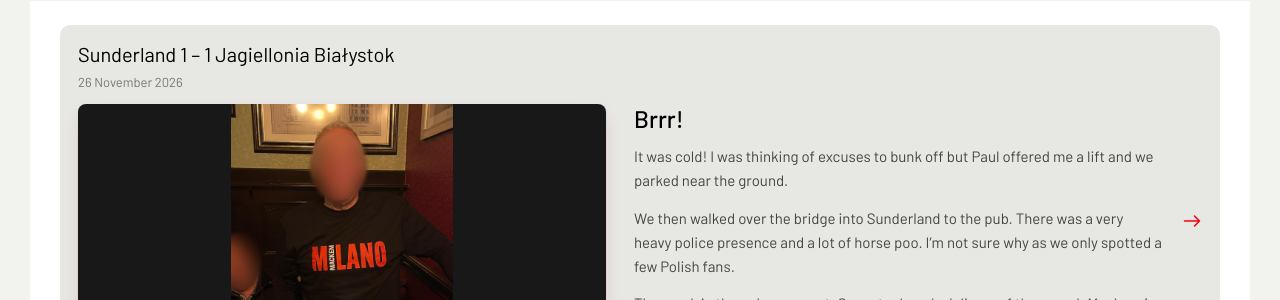
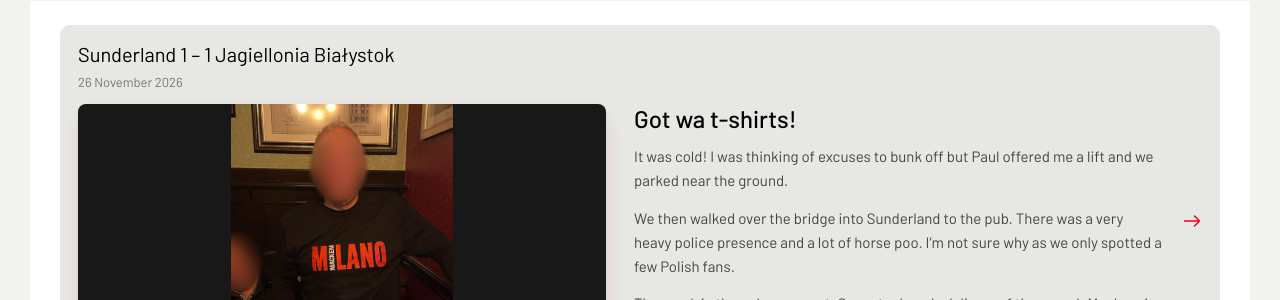
Before and after one commit to s41nty-ui/Saintly-ponderings, a Jekyll site: the page built from index.html, in a window 1280 px wide and 900 px high, scrolled down 758 px. Shown: the part 156-456 px from the top of the window. Built offline with Jekyll 4.4.1, drawn with Linux system fonts in a browser that asks for light colours; nearby versions of some CDN libraries.

Commit message:
Update _match-reports/jagiellonia.md (via Pages CMS)

```diff
--- a/_match-reports/jagiellonia.md
+++ b/_match-reports/jagiellonia.md
@@ -4,7 +4,7 @@ date: 2026-11-26
 image: /brand_assets/photo_faces_blurred-1.jpg
 image_alt: " T-shirt"
 image_fit: Show the whole picture
-heading: Brrr!
+heading: Got wa t-shirts!
 image_position: 50% 50%
 image_background: "#181818"
 ---
```
